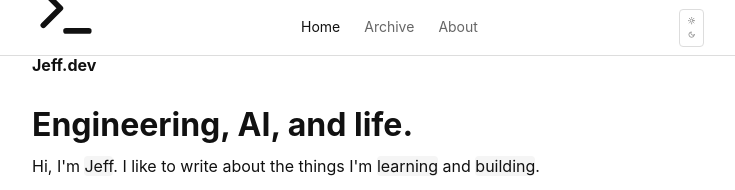
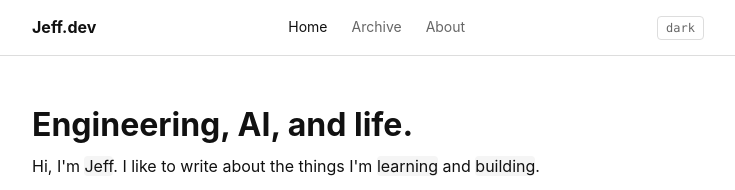
Before and after one commit to jeffgbradley2/jeffgbradley2.github.io, a Jekyll site: the page built from index.html, in a window 1280 px wide. Shown: the top 190 px of the page, without its empty margins (272-1007 px from the left). Built offline with Jekyll 4.4.1, drawn with Linux system fonts in a browser that asks for light colours.

Commit message:
refactor: simplify header to plain text, remove SVG icons

```diff
--- a/_includes/header.html
+++ b/_includes/header.html
@@ -1,14 +1,6 @@
 <header class="site-header">
   <div class="header-inner">
-    <a href="{{ '/' | relative_url }}" class="site-logo">
-      <span class="logo-icon">
-        <svg xmlns="http://www.w3.org/2000/svg" viewBox="0 0 24 24" fill="none" stroke="currentColor" stroke-width="2" stroke-linecap="round" stroke-linejoin="round">
-          <polyline points="4 17 10 11 4 5"></polyline>
-          <line x1="12" y1="19" x2="20" y2="19"></line>
-        </svg>
-      </span>
-      <span class="logo-text">Jeff.dev</span>
-    </a>
+    <a href="{{ '/' | relative_url }}" class="site-logo">Jeff.dev</a>
 
     <nav class="nav-desktop">
       <a href="{{ '/' | relative_url }}" class="nav-link{% if page.url == '/' %} active{% endif %}">Home</a>
@@ -17,38 +9,14 @@
     </nav>
 
     <div class="header-actions">
-      <button class="theme-toggle" aria-label="Toggle dark/light mode">
-        <svg class="sun-icon" xmlns="http://www.w3.org/2000/svg" viewBox="0 0 24 24" fill="none" stroke="currentColor" stroke-width="2" stroke-linecap="round" stroke-linejoin="round">
-          <circle cx="12" cy="12" r="5"></circle>
-          <line x1="12" y1="1" x2="12" y2="3"></line>
-          <line x1="12" y1="21" x2="12" y2="23"></line>
-          <line x1="4.22" y1="4.22" x2="5.64" y2="5.64"></line>
-          <line x1="18.36" y1="18.36" x2="19.78" y2="19.78"></line>
-          <line x1="1" y1="12" x2="3" y2="12"></line>
-          <line x1="21" y1="12" x2="23" y2="12"></line>
-          <line x1="4.22" y1="19.78" x2="5.64" y2="18.36"></line>
-          <line x1="18.36" y1="5.64" x2="19.78" y2="4.22"></line>
-        </svg>
-        <svg class="moon-icon" xmlns="http://www.w3.org/2000/svg" viewBox="0 0 24 24" fill="none" stroke="currentColor" stroke-width="2" stroke-linecap="round" stroke-linejoin="round">
-          <path d="M21 12.79A9 9 0 1 1 11.21 3 7 7 0 0 0 21 12.79z"></path>
-        </svg>
-      </button>
+      <button class="theme-toggle" aria-label="Toggle dark mode" id="theme-toggle">dark</button>
 
       <button class="menu-toggle" aria-label="Toggle menu" aria-expanded="false">
-        <svg class="menu-open" xmlns="http://www.w3.org/2000/svg" viewBox="0 0 24 24" fill="none" stroke="currentColor" stroke-width="2" stroke-linecap="round" stroke-linejoin="round">
-          <line x1="3" y1="12" x2="21" y2="12"></line>
-          <line x1="3" y1="6" x2="21" y2="6"></line>
-          <line x1="3" y1="18" x2="21" y2="18"></line>
-        </svg>
-        <svg class="menu-close" xmlns="http://www.w3.org/2000/svg" viewBox="0 0 24 24" fill="none" stroke="currentColor" stroke-width="2" stroke-linecap="round" stroke-linejoin="round">
-          <line x1="18" y1="6" x2="6" y2="18"></line>
-          <line x1="6" y1="6" x2="18" y2="18"></line>
-        </svg>
+        &#9776;
       </button>
     </div>
   </div>
 
-  <!-- Mobile Navigation Overlay -->
   <nav class="nav-mobile">
     <a href="{{ '/' | relative_url }}" class="nav-link{% if page.url == '/' %} active{% endif %}">Home</a>
     <a href="{{ '/archive/' | relative_url }}" class="nav-link{% if page.url == '/archive/' %} active{% endif %}">Archive</a>
```
